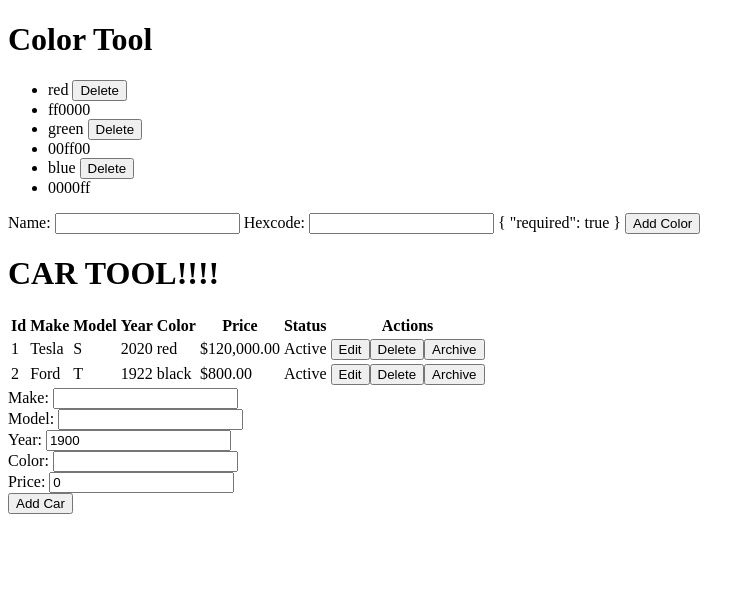
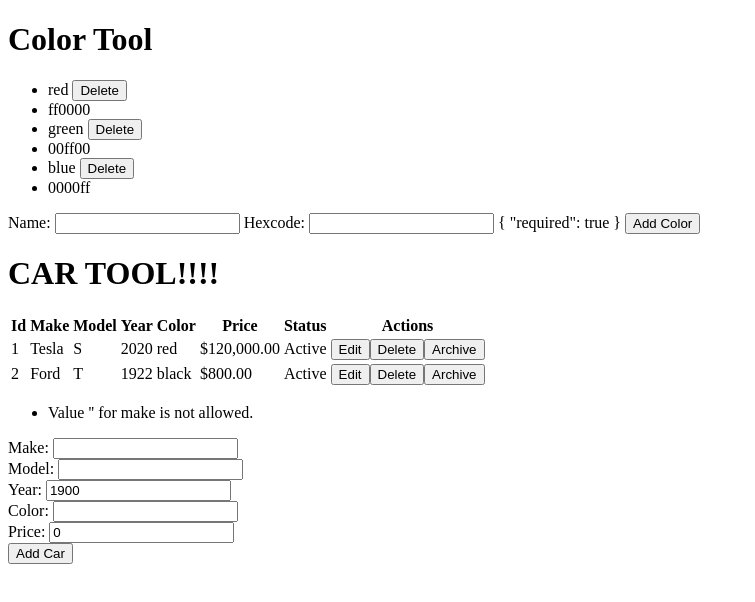
Before and after one commit to t4d-classes/angular_01092023, an Angular app in the folder demo-app/: page / in a window 1280 px wide. Shown: the top 602 px of the page, without its empty margins (0-755 px from the left). Built offline with nearby package versions, Linux system fonts and the light colour scheme.

Commit message:
add solution 10

```diff
--- a/demo-app/src/app/car-tool/components/car-form/car-form.component.html
+++ b/demo-app/src/app/car-tool/components/car-form/car-form.component.html
@@ -1,4 +1,11 @@
+<ul>
+  <li *ngFor="let carFormError of carFormErrors">
+    {{carFormError}}
+  </li>
+</ul>
+
 <form [formGroup]="carForm">
+
   <label>
     Make:
     <input type="text" formControlName="make">
--- a/demo-app/src/app/car-tool/components/car-form/car-form.component.ts
+++ b/demo-app/src/app/car-tool/components/car-form/car-form.component.ts
@@ -1,6 +1,12 @@
 import { Component, OnInit, Input, Output, EventEmitter } from '@angular/core';
-import { FormBuilder, FormGroup } from '@angular/forms';
+import { FormBuilder, FormGroup, Validators } from '@angular/forms';
 import { NewCar } from '../../models/cars';
+import {
+  createAllowedValuesValidator,
+  isAllowedValuesError,
+  allowedValuesErrorMessage,
+  AllowedValuesErrorInfo,
+} from 'src/app/shared/validators/allowedValuesValidator';
 
 @Component({
   selector: 'app-car-form',
@@ -20,12 +26,51 @@ export class CarFormComponent implements OnInit {
 
   ngOnInit(): void {
     this.carForm = this.fb.group({
-      make: '',
+      make: [
+        '',
+        {
+          validators: [
+            createAllowedValuesValidator(['Ford', 'Tesla', 'Toyota']),
+          ],
+        },
+      ],
       model: '',
-      year: 1900,
+      year: [
+        1900,
+        {
+          validators: [
+            Validators.required,
+            Validators.min(1886),
+            Validators.max(new Date().getFullYear()),
+          ],
+        },
+      ],
       color: '',
-      price: 0,
+      price: [0, { validators: [Validators.required, Validators.min(1)] }],
     });
+
+    console.log(this.carForm.controls);
+  }
+
+  get carFormErrors() {
+    return Object.keys(this.carForm.controls).reduce(
+      (errorsList: string[], controlName: string) => {
+        const controlErrors = this.carForm.get(controlName)?.errors;
+
+        if (controlErrors) {
+          if (controlErrors?.['required']) {
+            errorsList.push(`${controlName} is required`);
+          }
+          if (isAllowedValuesError(controlErrors)) {
+            errorsList.push(
+              allowedValuesErrorMessage(controlName, controlErrors)
+            );
+          }
+        }
+        return errorsList;
+      },
+      [] as string[]
+    );
   }
 
   doSubmitCar() {
--- /dev/null
+++ b/demo-app/src/app/shared/validators/allowedValuesValidator.ts
@@ -0,0 +1,36 @@
+import { AbstractControl, ValidationErrors } from '@angular/forms';
+
+export type AllowedValuesErrorInfo = {
+  allowedValues: boolean;
+  controlValue: string;
+  possibleValues: string[];
+};
+
+export function createAllowedValuesValidator(values: string[] = []) {
+  return function allowedValuesValidator(
+    control: AbstractControl<string | null>
+  ): ValidationErrors | null {
+    const controlValue = control.value ?? '';
+
+    if (!values.includes(controlValue)) {
+      return {
+        allowedValues: true,
+        controlValue,
+        possibleValues: values,
+      } as AllowedValuesErrorInfo;
+    }
+
+    return null; // validation passes
+  };
+}
+
+export function isAllowedValuesError(errorInfo: any): errorInfo is AllowedValuesErrorInfo {
+  return errorInfo.allowedValues;
+}
+
+export function allowedValuesErrorMessage(
+  controlName: string,
+  errorInfo: AllowedValuesErrorInfo
+): string {
+  return `Value '${errorInfo.controlValue}' for ${controlName} is not allowed.`;
+}
```
